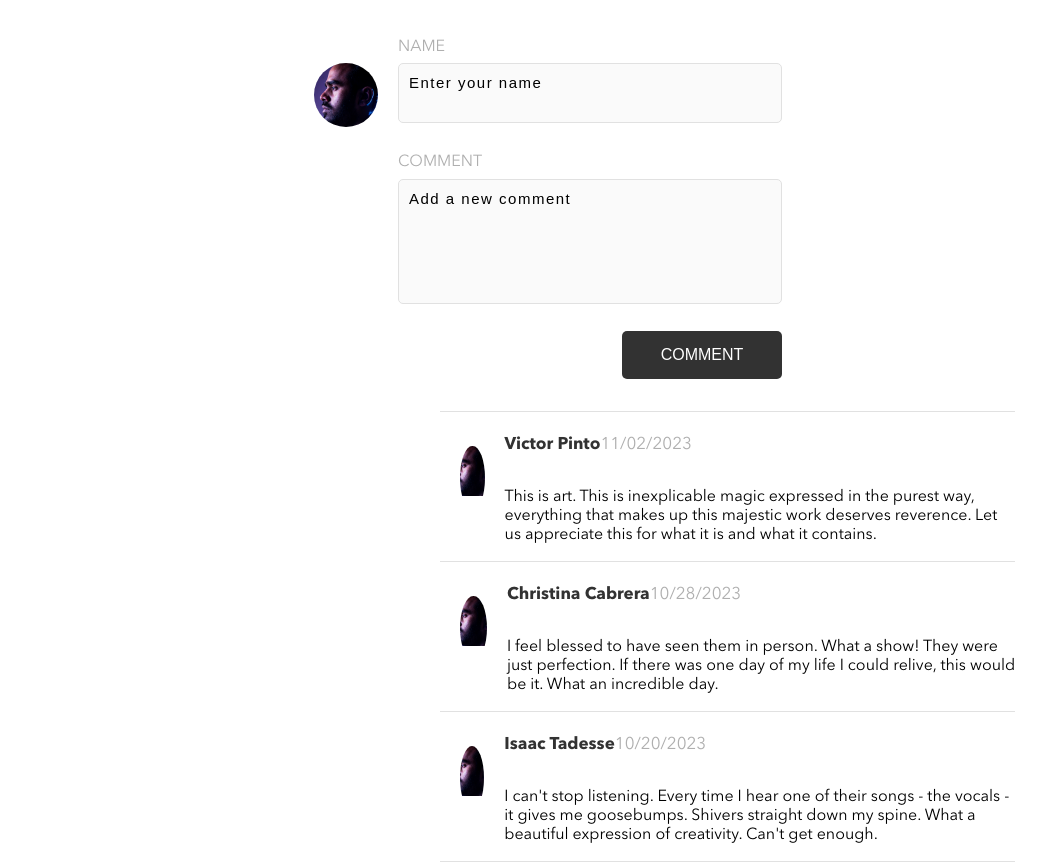
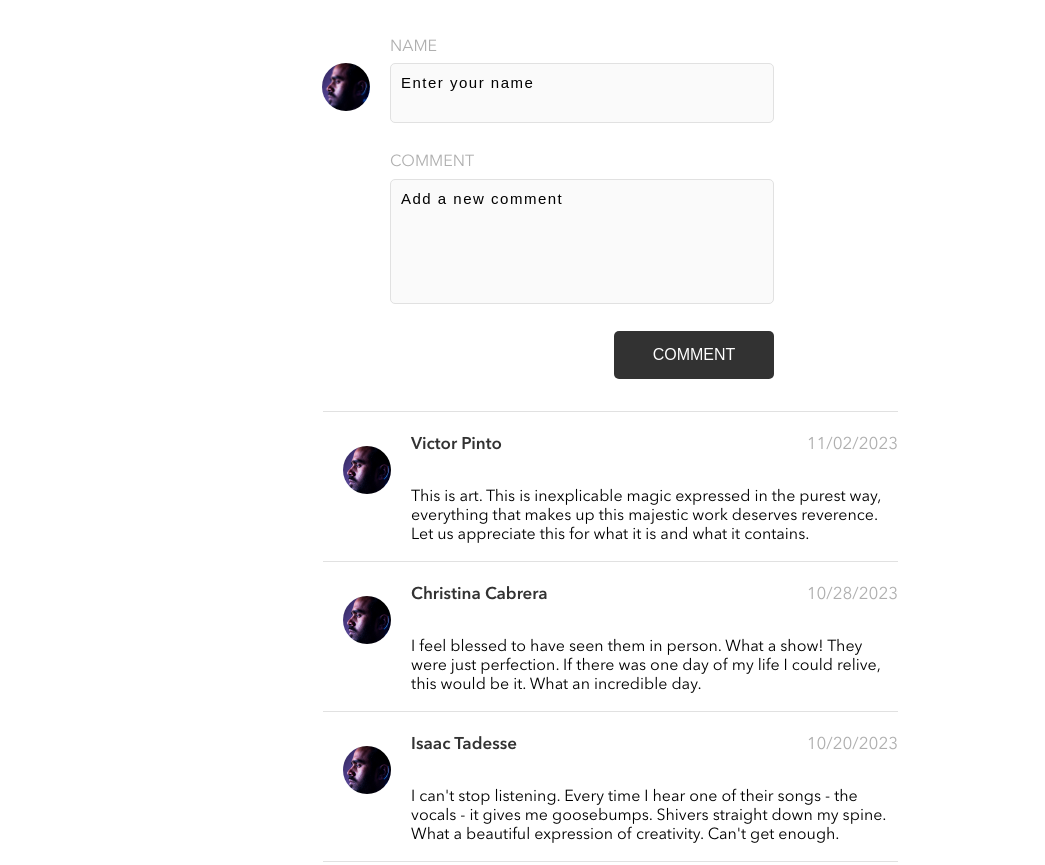
Before and after one commit to Ergaganjit/Gaganjit-Bandsite, a plain HTML site: page index.html in a window 1280 px wide. Shown: the part 3046-3911 px from the top of the page, without its empty margins (110-1155 px from the left). Drawn offline with Linux system fonts and the light colour scheme; files whose address does not match are found by name.

Commit message:
Style for profile picture modified

```diff
--- a/scripts/index-page.js
+++ b/scripts/index-page.js
@@ -30,6 +30,10 @@ function displayComment(commentObj) {
   let comment__row = document.createElement("div");
   comment__row.className = "comment__row";
 
+  let comment__col1 = document.createElement("div");
+  comment__col1.className = "comment__col1";
+
+
   let comment__picture = document.createElement("div");
   comment__picture.className = "comment__picture";
   comment__row.appendChild(comment__picture);
@@ -38,6 +42,10 @@ function displayComment(commentObj) {
   profile__picture.src = "../assets/images/Mohan-muruge.jpg"
   profile__picture.className = "comment__profile-picture";
   comment__picture.appendChild(profile__picture);
+
+
+  let comment__col2 = document.createElement("div");
+  comment__col2.className = "comment__col2";
 
   let comment__details = document.createElement("div");
   comment__details.className = "comment__details";
@@ -62,8 +70,14 @@ function displayComment(commentObj) {
   comment__text.innerText = commentObj["comment"];
   comment__details.appendChild(comment__text);
 
+  comment__row.appendChild(comment__col1);
+  comment__col1.appendChild(comment__picture);
+
+  comment__row.appendChild(comment__col2);
+  comment__col2.appendChild(comment__details);
   comment__card.appendChild(comment__row);
   commentBox.appendChild(comment__card);
+
 }
 
 for (let i = 0; i < comments.length; i++) {
--- a/styles/partials/_comment.scss
+++ b/styles/partials/_comment.scss
@@ -132,14 +132,14 @@
 
 
     @include tablet{
-      width: 7rem;
-      height: 4rem;
+      width: 3rem;
+      height: 3rem;
       margin-top: 28px;
     }
     @include desktop {
 
-      width: 4rem;
-      height: 4rem;
+      // width: 4rem;
+      // height: 4rem;
       margin-top: 34px;
     }
   }
@@ -148,21 +148,15 @@
     color: $silver;
     font-family: 'Avenir';
     font-weight: 400;
-    display: flex;
-    justify-content: right;
     font-size: 1.0625rem;
-    // @include mobile {
-    //   font-size: 1.0625rem;
 
-    // }
 
   }
 
   &__nameAndDate-name {
     font-family: 'Avenir';
-    font-weight: 400;
+    font-weight: 600;
     color: #323232;
-    font-weight: bold;
     font-size: 1.0625rem;
     // @include mobile {
     //
@@ -201,6 +195,7 @@
 
     display: flex;
     padding-top: 0.375rem;
+    justify-content: space-between;
   }
 
 
@@ -270,8 +265,8 @@
     }
 
     @include tablet{
-      margin-left: 5rem;
-      margin-right: 5rem;
+      margin-left: 6rem;
+      width: 100%;
     }
 
     @include desktop{
```
Also changed, not shown: css/main.css, 1 other file.
